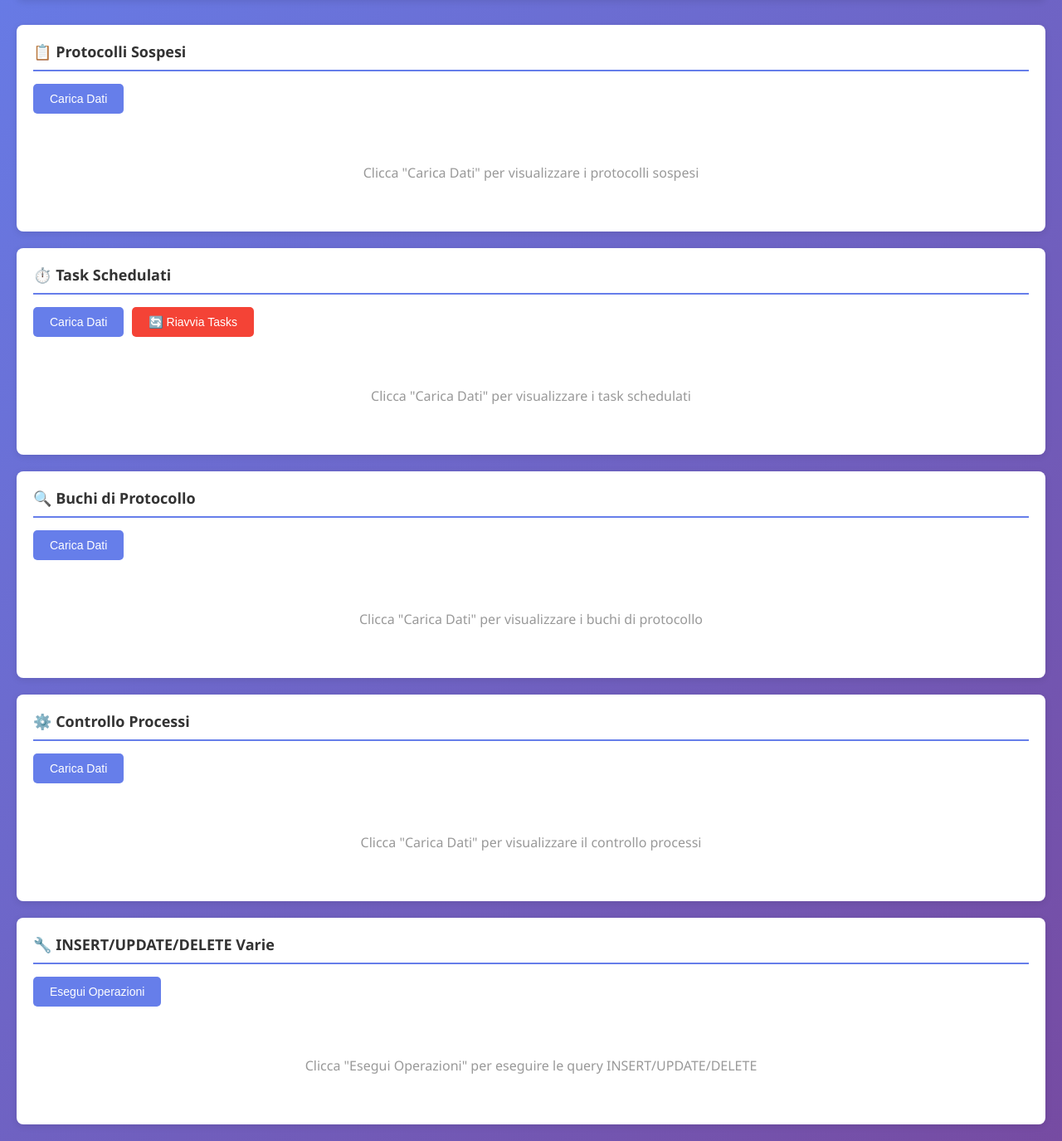
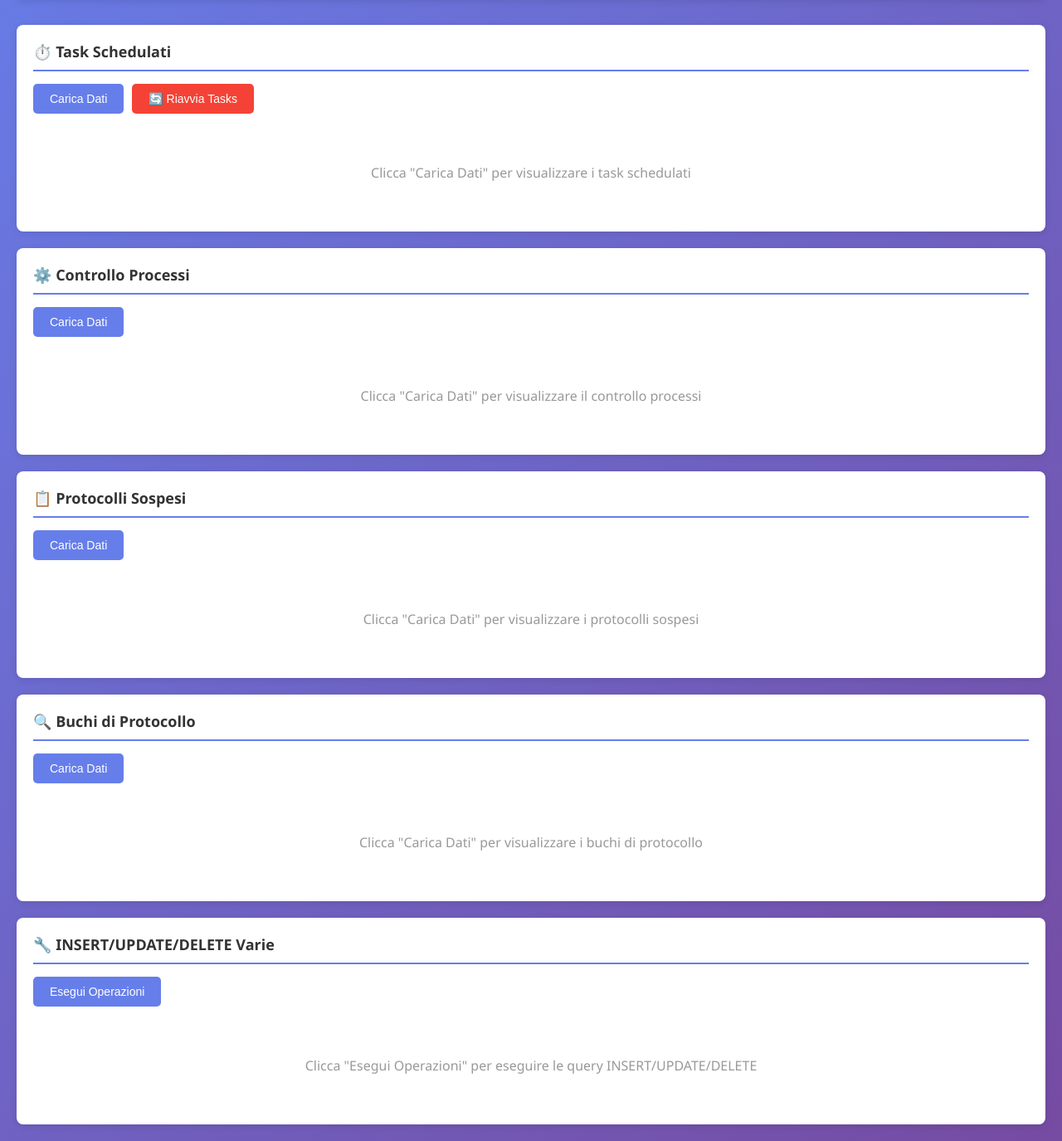
Before and after one commit to danilovalente80/salvavita, a Spring Boot app: page / in a window 1280 px wide. Shown: the part 213-1588 px from the top of the page at 83% size. Run offline with Spring Boot 4, Linux system fonts and the light colour scheme.

Commit message:
Riordinamento pannelli e refactoring pannello operazioni varie
1. Ordine pannelli:
   - Task schedulati (1)
   - Controllo processi (2)
   - Protocolli sospesi (3)
   - Buchi di protocollo (4)
   - INSERT/UPDATE/DELETE varie (5)

2. Pannello operazioni varie:
   - Rimosso popup di conferma iniziale
   - Rimosso popup modale per i risultati
   - Risultati mostrati inline nel pannello con tabella
   - Pulsanti COMMIT e ROLLBACK sotto i risultati
   - Nessun popup di conferma per commit/rollback

Il pannello ora mostra i risultati direttamente con pulsanti integrati

```diff
--- a/src/main/resources/static/index.html
+++ b/src/main/resources/static/index.html
@@ -437,10 +437,10 @@
         function loadPanels() {
             const container = document.getElementById('panelsContainer');
             const panels = [
+                { url: 'panels/task-schedulati.html', id: 'tasks-panel' },
+                { url: 'panels/controllo-processi.html', id: 'processi-panel' },
                 { url: 'panels/protocolli-sospesi.html', id: 'protocolli-panel' },
-                { url: 'panels/task-schedulati.html', id: 'tasks-panel' },
                 { url: 'panels/buchi-protocollo.html', id: 'buchi-panel' },
-                { url: 'panels/controllo-processi.html', id: 'processi-panel' },
                 { url: 'panels/operations-varie.html', id: 'operations-panel' }
             ];
 
--- a/src/main/resources/static/js/operations.js
+++ b/src/main/resources/static/js/operations.js
@@ -26,14 +26,12 @@ function showOperationsMessage(message, isError = false) {
 
 // ESEGUI OPERAZIONI VARIE
 function executeVariousOperations() {
-    if (!confirm('Sei sicuro di voler eseguire queste operazioni?\n\nLe query verranno eseguite senza autocommit e richiederanno COMMIT o ROLLBACK.')) {
-        return;
-    }
-
     const contentDiv = document.getElementById('operationsContent');
     const loadingDiv = document.getElementById('operationsLoading');
+    const actionsDiv = document.getElementById('operationsActions');
 
     contentDiv.style.display = 'none';
+    actionsDiv.style.display = 'none';
     loadingDiv.style.display = 'block';
 
     fetchAPI('/salvavita/api/execute-various-operations', 'POST')
@@ -41,146 +39,119 @@ function executeVariousOperations() {
             loadingDiv.style.display = 'none';
 
             if (data.success) {
-                // Mostra popup con report
-                showOperationsReport(data);
+                // Mostra i risultati inline nel pannello
+                showOperationsResultsInline(data);
 
-                contentDiv.innerHTML = '<div class="empty-state"><p>✅ Operazioni completate - In attesa di Commit/Rollback</p></div>';
                 contentDiv.style.display = 'block';
+                actionsDiv.style.display = 'block';
 
                 showOperationsMessage(`✓ ${data.operations.length} operazioni completate - ${data.totalRecords} record interessati`);
             } else {
+                contentDiv.innerHTML = '<div class="empty-state"><p>❌ Operazioni fallite</p></div>';
                 contentDiv.style.display = 'block';
                 showOperationsMessage('❌ Errore: ' + (data.message || 'Errore sconosciuto'), true);
             }
         })
         .catch(error => {
             loadingDiv.style.display = 'none';
+            contentDiv.innerHTML = '<div class="empty-state"><p>❌ Errore di comunicazione</p></div>';
             contentDiv.style.display = 'block';
             showOperationsMessage('❌ Errore: ' + error.message, true);
         });
 }
 
-// MOSTRA POPUP CON REPORT DELLE OPERAZIONI
-function showOperationsReport(data) {
-    // Costruisci HTML per il popup
-    let modalBody = '<div style="max-height: 400px; overflow-y: auto;">';
-    modalBody += '<h4 style="margin-bottom: 15px;">📊 Report Operazioni</h4>';
+// MOSTRA RISULTATI INLINE NEL PANNELLO
+function showOperationsResultsInline(data) {
+    const contentDiv = document.getElementById('operationsContent');
+
+    let html = '<div style="padding: 15px; background: #f9f9f9; border-radius: 5px;">';
+    html += '<h3 style="margin-bottom: 15px; color: #333;">📊 Report Operazioni</h3>';
 
     // Tabella con dettagli operazioni
-    modalBody += '<table style="width: 100%; margin-bottom: 15px;"><thead><tr>';
-    modalBody += '<th style="text-align: left;">Operazione</th>';
-    modalBody += '<th style="text-align: right;">Record</th>';
-    modalBody += '</tr></thead><tbody>';
+    html += '<table style="width: 100%; margin-bottom: 15px;"><thead><tr>';
+    html += '<th style="text-align: left; padding: 10px; background: #667eea; color: white;">Operazione</th>';
+    html += '<th style="text-align: right; padding: 10px; background: #667eea; color: white;">Record Interessati</th>';
+    html += '</tr></thead><tbody>';
 
-    data.operations.forEach(op => {
-        modalBody += '<tr>';
-        modalBody += `<td>${op.label}</td>`;
-        modalBody += `<td style="text-align: right; font-weight: bold; color: #667eea;">${op.recordsAffected}</td>`;
-        modalBody += '</tr>';
+    data.operations.forEach((op, index) => {
+        const bgColor = index % 2 === 0 ? '#fff' : '#f5f5f5';
+        html += `<tr style="background: ${bgColor};">`;
+        html += `<td style="padding: 10px;">${op.label}</td>`;
+        html += `<td style="text-align: right; padding: 10px; font-weight: bold; color: #667eea;">${op.recordsAffected}</td>`;
+        html += '</tr>';
     });
 
-    modalBody += '</tbody></table>';
+    html += '</tbody></table>';
 
     // Totale
-    modalBody += '<div style="background: #f0f0f0; padding: 10px; border-radius: 5px; margin-bottom: 15px;">';
-    modalBody += `<strong>Totale record interessati: </strong>`;
-    modalBody += `<span style="color: #667eea; font-weight: bold; font-size: 18px;">${data.totalRecords}</span>`;
-    modalBody += '</div>';
+    html += '<div style="background: #e3f2fd; padding: 15px; border-radius: 5px; border-left: 4px solid #2196f3;">';
+    html += `<strong style="font-size: 16px;">Totale record interessati: </strong>`;
+    html += `<span style="color: #2196f3; font-weight: bold; font-size: 20px;">${data.totalRecords}</span>`;
+    html += '</div>';
 
-    modalBody += '<p style="color: #f44336; font-weight: bold;">⚠️ Seleziona COMMIT per salvare i cambiamenti o ROLLBACK per annullarli</p>';
-    modalBody += '</div>';
+    html += '<p style="color: #f44336; font-weight: bold; margin-top: 15px; padding: 10px; background: #ffebee; border-radius: 5px;">';
+    html += '⚠️ Seleziona COMMIT per salvare i cambiamenti o ROLLBACK per annullarli';
+    html += '</p>';
 
-    // Crea il modal dinamicamente
-    const modal = document.createElement('div');
-    modal.className = 'modal';
-    modal.id = 'operationsReportModal';
-    modal.style.display = 'block';
+    html += '</div>';
 
-    modal.innerHTML = `
-        <div class="modal-content">
-            <div class="modal-header">
-                ⚠️ Conferma Operazioni
-            </div>
-            <div class="modal-body">
-                ${modalBody}
-            </div>
-            <div class="modal-footer">
-                <button class="btn-commit" onclick="doCommitFromOperations()">✅ COMMIT</button>
-                <button class="btn-rollback" onclick="doRollbackFromOperations()">❌ ROLLBACK</button>
-            </div>
-        </div>
-    `;
-
-    // Rimuovi modal esistente se presente
-    const existingModal = document.getElementById('operationsReportModal');
-    if (existingModal) {
-        existingModal.remove();
-    }
-
-    document.body.appendChild(modal);
-
-    // Chiudi modal cliccando fuori
-    modal.addEventListener('click', function(event) {
-        if (event.target === modal) {
-            modal.remove();
-        }
-    });
+    contentDiv.innerHTML = html;
 }
 
-// COMMIT DALLE OPERAZIONI
-function doCommitFromOperations() {
-    const modal = document.getElementById('operationsReportModal');
+// COMMIT OPERAZIONI
+function doCommitOperations() {
     const loadingDiv = document.getElementById('operationsLoading');
+    const contentDiv = document.getElementById('operationsContent');
+    const actionsDiv = document.getElementById('operationsActions');
 
     loadingDiv.style.display = 'block';
+    actionsDiv.style.display = 'none';
 
     fetchAPI('/salvavita/api/commit-transaction', 'POST')
         .then(data => {
             loadingDiv.style.display = 'none';
-            if (modal) {
-                modal.remove();
-            }
 
             if (data.success) {
                 showOperationsMessage('✅ ' + data.message);
+                contentDiv.innerHTML = '<div class="empty-state"><p>✅ Commit completato con successo</p></div>';
+                contentDiv.style.display = 'block';
             } else {
                 showOperationsMessage('❌ Errore: ' + data.message, true);
+                actionsDiv.style.display = 'block';
             }
         })
         .catch(error => {
             loadingDiv.style.display = 'none';
-            if (modal) {
-                modal.remove();
-            }
             showOperationsMessage('❌ Errore: ' + error.message, true);
+            actionsDiv.style.display = 'block';
         });
 }
 
-// ROLLBACK DALLE OPERAZIONI
-function doRollbackFromOperations() {
-    const modal = document.getElementById('operationsReportModal');
+// ROLLBACK OPERAZIONI
+function doRollbackOperations() {
     const loadingDiv = document.getElementById('operationsLoading');
+    const contentDiv = document.getElementById('operationsContent');
+    const actionsDiv = document.getElementById('operationsActions');
 
     loadingDiv.style.display = 'block';
+    actionsDiv.style.display = 'none';
 
     fetchAPI('/salvavita/api/rollback-transaction', 'POST')
         .then(data => {
             loadingDiv.style.display = 'none';
-            if (modal) {
-                modal.remove();
-            }
 
             if (data.success) {
                 showOperationsMessage('✅ ' + data.message);
+                contentDiv.innerHTML = '<div class="empty-state"><p>✅ Rollback completato con successo</p></div>';
+                contentDiv.style.display = 'block';
             } else {
                 showOperationsMessage('❌ Errore: ' + data.message, true);
+                actionsDiv.style.display = 'block';
             }
         })
         .catch(error => {
             loadingDiv.style.display = 'none';
-            if (modal) {
-                modal.remove();
-            }
             showOperationsMessage('❌ Errore: ' + error.message, true);
+            actionsDiv.style.display = 'block';
         });
 }
--- a/src/main/resources/static/panels/operations-varie.html
+++ b/src/main/resources/static/panels/operations-varie.html
@@ -14,4 +14,10 @@
             <p>Clicca "Esegui Operazioni" per eseguire le query INSERT/UPDATE/DELETE</p>
         </div>
     </div>
+    <div id="operationsActions" style="display: none; margin-top: 20px; padding-top: 20px; border-top: 2px solid #ddd;">
+        <div style="display: flex; gap: 10px; justify-content: center;">
+            <button class="btn-commit" onclick="doCommitOperations()" style="background: #4caf50; padding: 12px 30px; font-size: 16px;">✅ COMMIT</button>
+            <button class="btn-rollback" onclick="doRollbackOperations()" style="background: #f44336; padding: 12px 30px; font-size: 16px;">❌ ROLLBACK</button>
+        </div>
+    </div>
 </div>
```
